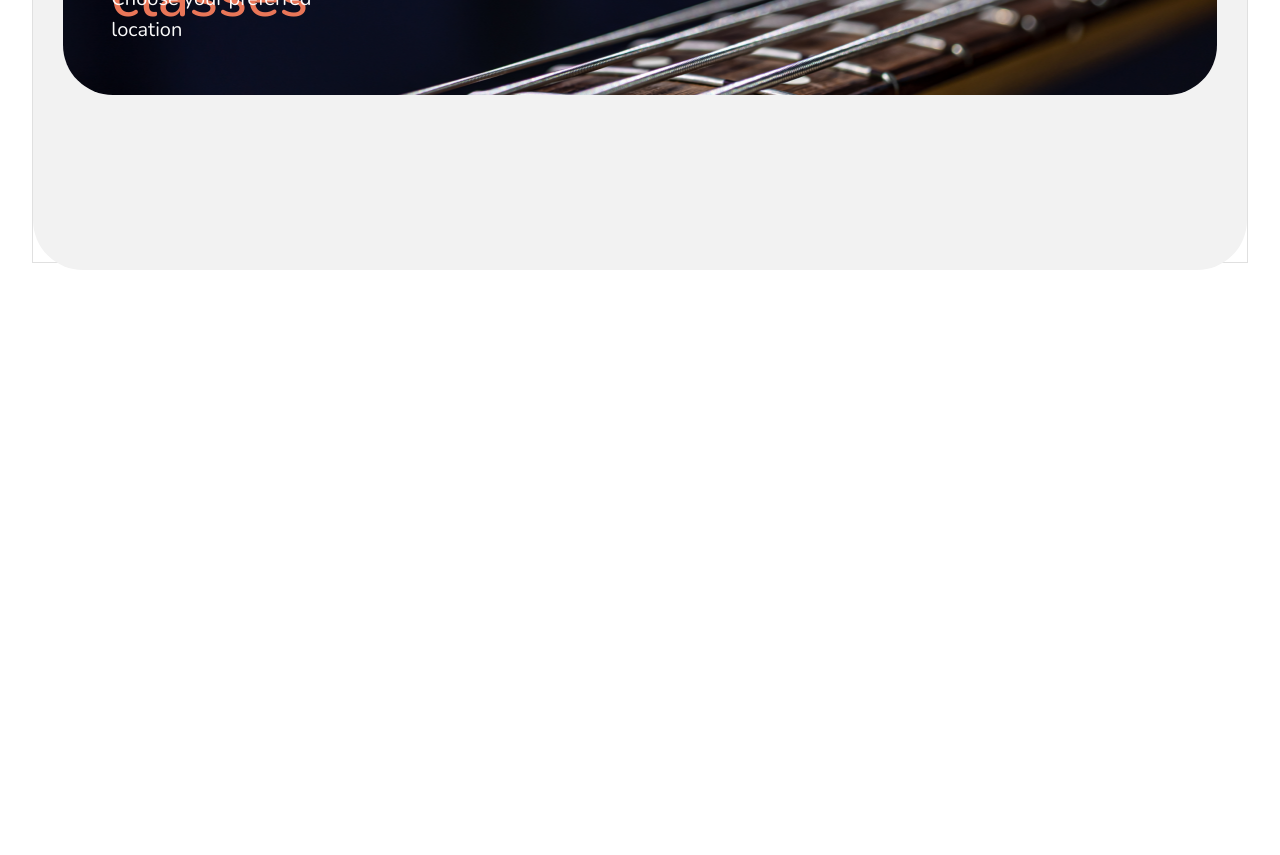
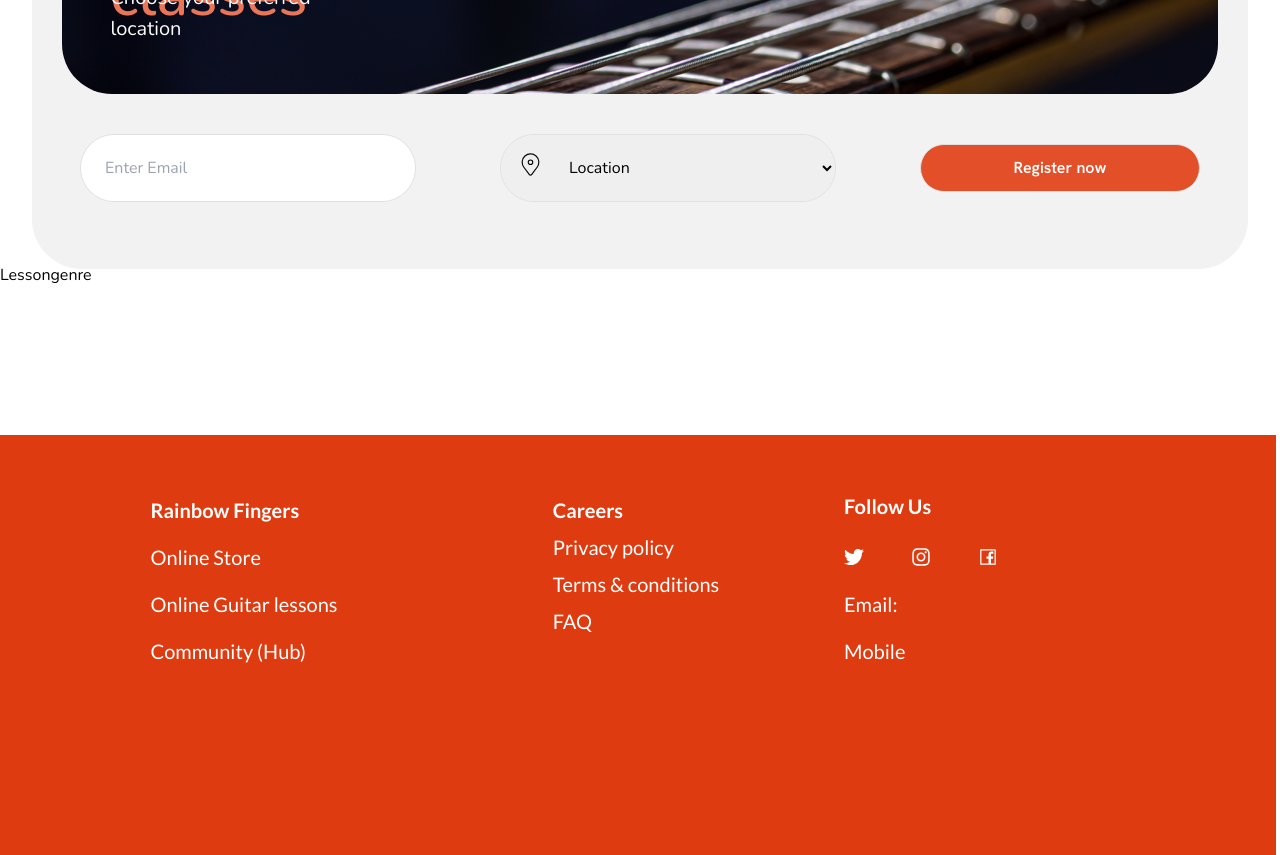
Before and after one commit to SamuelOgbonnaeze/rainbow-fingers, a Next.js app: page /Lessons in a window 1280 px wide. Shown: the part 3120-3975 px from the top of the page. Before the commit the page ends 3390 px from the top, so only its background shows below. Built offline with nearby package versions, Linux system fonts and the light colour scheme.

Commit message:
Daily commit

```diff
--- /dev/null
+++ b/components/LessonPage/LessonFooter.jsx
@@ -0,0 +1,45 @@
+import React from 'react'
+import { FaTwitter, FaInstagram } from 'react-icons/fa'
+import { AiOutlineFacebook } from 'react-icons/ai'
+
+const LessonFooter = () => {
+    return (
+        <div className='mt-[700px] md:mt-[1000px] lg:mt-[148px] w-full h-[420px] -ml-[4px] bg-[#DF3B11] text-white'>
+            <div className='grid grid-cols-2 md:grid-cols-3 gap-6  w-full mx-auto justify-between pt-[65px] px-16'>
+                {/* 1st column */}
+                <div className='flex  flex-col  h-[163px]  font-lato font-normal text-[16px] lg:text-[20px] leading-[20.5px] mx-auto'>
+                    <p className='w-full h-[20px] font-semibold'>Rainbow Fingers</p>
+                    <p className='w-full h-[20px] mt-[27px]'>Online Store</p>
+                    <p className='w-full h-[20px] mt-[27px]'>Online Guitar lessons</p>
+                    <p className='w-full h-[20px] mt-[27px]'>Community (Hub)</p>
+                </div>
+                {/* 2nd column */}
+                <div className='flex flex-col  h-[163px] font-lato font-normal text-[16px] lg:text-[20px] leading-[20.5px] mx-auto'>
+                    <p className='w-full h-[20px] font-semibold'>Careers</p>
+                    <p className='w-full h-[20px] mt-[17px]'>Privacy policy</p>
+                    <p className='w-full h-[20px] mt-[17px] '>Terms & conditions</p>
+                    <p className='w-full h-[20px] mt-[17px] '>FAQ</p>
+                </div>
+                {/* 3rd column */}
+                <div className='flex flex-col col-span-1 h-[163px] font-lato font-normal text-[16px] lg:text-[20px] leading-[20.5px] mt-2 md:mt-0 '>
+                    <p className='w-full h-[20px] font-semibold leading-[13.5px]'>Follow Us</p>
+                    <span className='w-[74px] md:w-[154px] mt-[27px] flex justify-between'>
+                        <FaTwitter
+                            size={20}
+                        />
+                        <FaInstagram
+                            size={20}
+                        />
+                        <AiOutlineFacebook
+                            size={20}
+                        />
+                    </span>
+                    <p className='w-full h-[20px] mt-[27px] '>Email:</p>
+                    <p className='w-full h-[20px] mt-[27px] '>Mobile</p>
+                </div>
+            </div>
+        </div>
+    )
+}
+
+export default LessonFooter
--- /dev/null
+++ b/components/LessonPage/LessonGenre.jsx
@@ -0,0 +1,9 @@
+import React from 'react'
+
+const Lessongenre = () => {
+  return (
+    <div>Lessongenre</div>
+  )
+}
+
+export default Lessongenre
--- a/components/LessonPage/LessonMain.jsx
+++ b/components/LessonPage/LessonMain.jsx
@@ -9,6 +9,7 @@ import Ratings from '@/public/images/rating.png'
 import RightArrow from "@/public/images/right-arrow.png"
 import { IoIosAddCircleOutline } from 'react-icons/io'
 import { AiFillHeart } from 'react-icons/ai'
+import { CiLocationOn } from 'react-icons/ci'
 
 
 
@@ -37,7 +38,7 @@ const LessonMain = () => {
             </div>
 
             {/* Massive div block */}
-            <div className='w-[95%] h-[1758px] border-solid border-[1px] border-[#E0E0E0] mx-auto mt-8'>
+            <div className='w-[95%] h-[1758px]  mx-auto mt-8'>
                 <div className='w-[95%] h-[480px] mx-auto bg-[url("/images/Virtuoso_guitar.png")] bg-cover bg-no-repeat bg-center rounded-[50px]  text-white'>
                     <div className='pt-[182px] pl-6 md:pl-16 lg:pl-20 font-nunito font-normal lg:text-center'>
                         <p className='w-[340px] h-[77px] text-4xl md:text-5xl lg:text-6xl leading-[77px]'>My learning</p>
@@ -303,20 +304,37 @@ const LessonMain = () => {
                 </div>
 
                 {/* Last div block */}
-                <div className='mt-[84px] h-[469px] rounded-[50px] bg-[#F2F2F2] '>
+                <div className='mt-[44px] md:mt-[84px] h-[469px] rounded-[50px] bg-[#F2F2F2] '>
                     {/* 1st section */}
-                    <div className='pt-[35px]'>
-
+                    <div className=' pt-[20px] md:pt-[35px]'>
                         <div className='w-[95%] h-[259px]  mx-auto bg-[url("/images/bg-1.png")] bg-cover bg-no-repeat bg-center rounded-[50px]  '>
                             <div className='pt-[70px] px-4 lg:px-12 text-[#FBFBFB] font-nunito font-light'>
                                 <p className='w-[85%] md:w-[60%] lg:w-[55%] h-[77px] text-2xl md:text-4xl lg:text-6xl leading-[77px]'>Join our <span className='font-medium text-[#E97658]'>on site classes</span></p>
                                 <p className='w-[65%] md:w-[35%] lg:w-[25%] h-[31px] text-[14px] md:text-[16px] lg:text-[20px] leading-[31px] '>Choose your preferred location</p>
                             </div>
-
-
                         </div>
                     </div>
+                    {/* 2nd section */}
+                    <div className="mt-2 md:mt-10 px-4 lg:px-12 ">
+                        <form className="flex flex-col md:flex-row gap-[10px] justify-between items-center">
+                            <div className="w-[300px] md:w-[30%] h-[48px] md:h-[68px] rounded-[50px] border-solid border-[1px] border-[#E0E0E0] ">
+                                <input className="w-full h-full rounded-[50px] pl-4 md:pl-6" type='text' placeholder="Enter Email" />
+                            </div>
 
+                            <div className="w-[300px] md:w-[30%] h-[48px] md:h-[68px] rounded-[50px] border-solid border-[1px] border-[#E0E0E0]  ">
+                                <CiLocationOn className='absolute w-[27px] h-[27px] mt-2 md:mt-4 md:ml-4 ' />
+                                <select className="w-full h-full rounded-[50px] pl-8 md:pl-16">
+                                    <option value="">Location</option>
+                                    <option value="location1">Lagos</option>
+                                    <option value="location2">Abuja</option>
+                                    <option value="location3">Kano</option>
+                                    {/* Add more options as needed */}
+                                </select>
+                            </div>
+
+                            <button className="w-[250px] md:w-[25%] h-[38px] md:h-[48px] rounded-[60px]  bg-[#E24F29] hover:bg-white border-solid border-[1px] border-[#E0E0E0] hover:border-[#E24F29] text-white hover:text-[#E24F29] font-hanken font-semibold " type='submit'>Register now</button>
+                        </form>
+                    </div>
                 </div>
             </div>
 
--- a/pages/Lessons.jsx
+++ b/pages/Lessons.jsx
@@ -3,6 +3,8 @@ import LessonNav from '@/components/LessonPage/LessonNav'
 import LessonHero from '@/components/LessonPage/LessonHero'
 import LessonDiscover from '@/components/LessonPage/LessonDiscover'
 import LessonMain from '@/components/LessonPage/LessonMain'
+import LessonGenre from '@/components/LessonPage/LessonGenre'
+import LessonFooter from '@/components/LessonPage/LessonFooter'
 
 const Lessons = () => {
     return (
@@ -11,6 +13,8 @@ const Lessons = () => {
             <LessonHero />
             <LessonDiscover />
             <LessonMain />
+            <LessonGenre />
+            <LessonFooter />
         </div>
     )
 }
```
